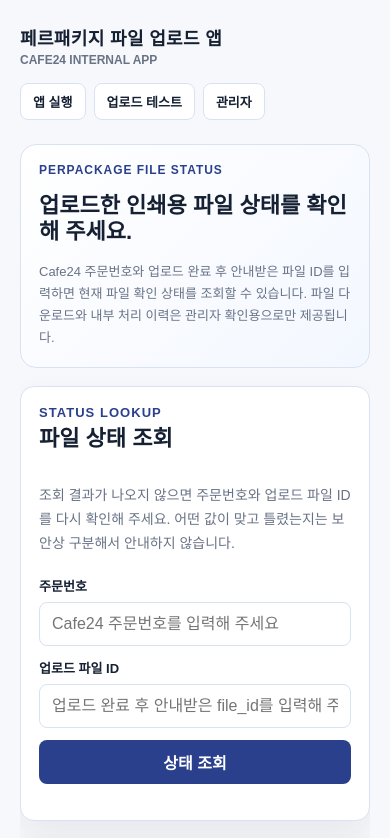
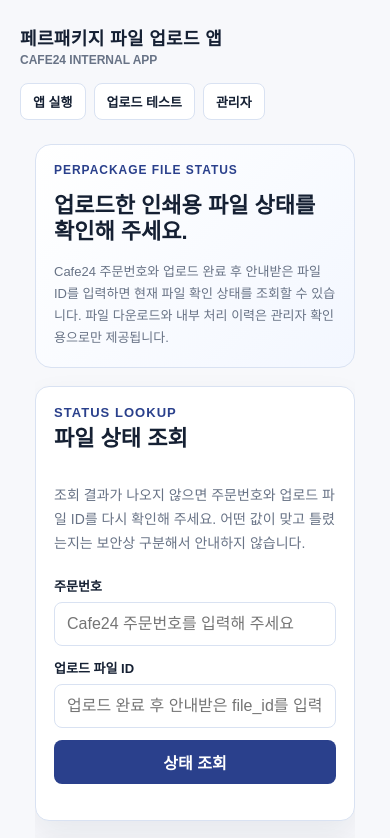
Before and after one commit to xo733169-alt/perpackage-cafe24-file-upload-app, a Next.js app: page /file-status in a window 390 px wide. Shown: the top 838 px of the page. Built offline with nearby package versions, Linux system fonts and the light colour scheme.

Commit message:
fix: constrain file status mobile content

```diff
--- a/src/app/globals.css
+++ b/src/app/globals.css
@@ -678,10 +678,11 @@ th {
   }
 
   .file-status-page {
-    max-width: 100%;
+    max-width: 320px;
   }
 
   .file-status-page h1 {
+    max-width: 100%;
     font-size: 22px;
     line-height: 1.18;
   }
```
